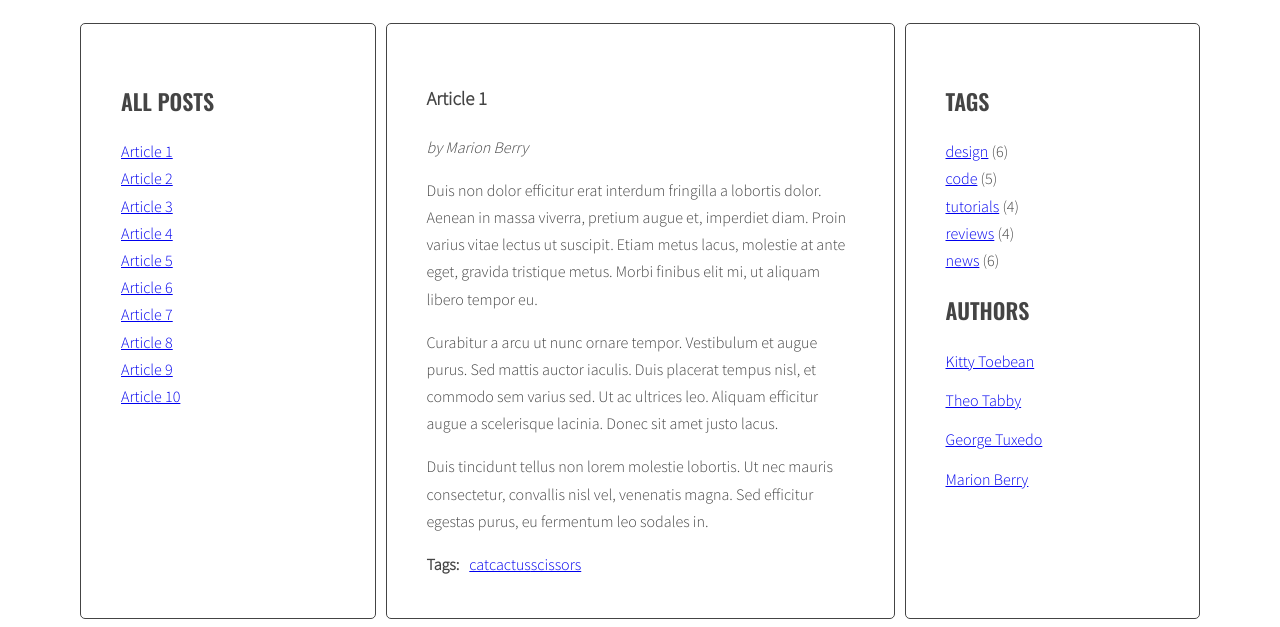
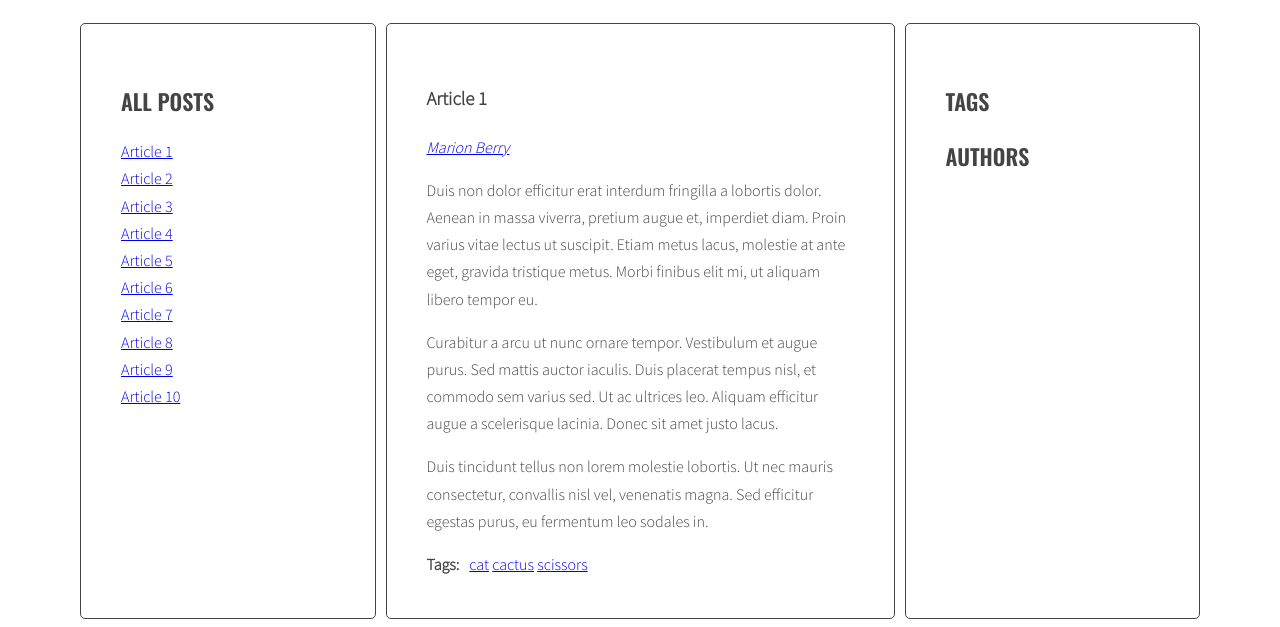
Before and after one commit to kriskensy/WebDev_javascript-blog, a website: page index.html in a window 1280 px wide. Shown: the part 220-847 px from the top of the page. Drawn offline with nearby package versions, Linux system fonts and the light colour scheme.

Commit message:
Add functions: generateAuthors, authorClickHandler and addClickListenersToAuthors

```diff
--- a/index.html
+++ b/index.html
@@ -240,34 +240,9 @@
                 <aside class="sidebar" aria-label="Sidebar wtih tags">
                     <h2 class="section-title">Tags</h2>
                     <ul class="list tags">
-                        <li><a href="#">design</a> <span>(6)</span></li>
-                        <li><a href="#">code</a> <span>(5)</span></li>
-                        <li><a href="#">tutorials</a> <span>(4)</span></li>
-                        <li><a href="#">reviews</a> <span>(4)</span></li>
-                        <li><a href="#">news</a> <span>(6)</span></li>
                     </ul>
                     <h2 class="section-title">Authors</h2>
                     <ul class="list authors">
-                        <li>
-                            <a href="#">
-                                <span class="author-name">Kitty Toebean</span>
-                            </a>
-                        </li>
-                        <li>
-                            <a href="#">
-                                <span class="author-name">Theo Tabby</span>
-                            </a>
-                        </li>
-                        <li>
-                            <a href="#">
-                                <span class="author-name">George Tuxedo</span>
-                            </a>
-                        </li>
-                        <li>
-                            <a href="#">
-                                <span class="author-name">Marion Berry</span>
-                            </a>
-                        </li>
                     </ul>
                 </aside>
             </main>
--- a/js/script.js
+++ b/js/script.js
@@ -1,10 +1,11 @@
 {
     'use strict';
 
-    // document.getElementById('test-button').addEventListener('click', function () {
-    //     const links = document.querySelectorAll('.titles a');
-    //     console.log('links:', links);
-    // })
+    const optArticleSelector = '.post',
+    optTitleSelector = '.post-title',
+    optTitleListSelector = '.titles',
+    optArticleTagsSelector = '.post-tags .list',
+    optArticleAuthorSelector = '.post-author';
 
     const titleClickHandler = function (event) {
         event.preventDefault();
@@ -41,11 +42,6 @@
         clickedArticle.classList.add('active');
 
     };
-
-    const optArticleSelector = '.post',
-        optTitleSelector = '.post-title',
-        optTitleListSelector = '.titles',
-        optArticleTagsSelector = '.post-tags .list';
 
     const generateTitleLinks = function (customSelector = '') {
         // console.log('generateTitleLinks function: ', generateTitleLinks);
@@ -99,10 +95,10 @@
         /* [DONE] find tags wrapper */
             const tagsList = article.querySelector(optArticleTagsSelector);
             /* [DONE] make html variable with empty string */
-            let html='';
+            let html = '';
             /* [DONE] get tags from data-tags attribute */
             const articleTags = article.getAttribute('data-tags');
-            console.log('articleTags: ', articleTags);
+            // console.log('articleTags: ', articleTags);
             /* [DONE] split tags into array */
             const articleTagsArray = articleTags.split(' ');
 
@@ -110,7 +106,7 @@
             for(let tag of articleTagsArray) {
                 /* [DONE] generate HTML of the link */
                 // console.log('tag: ', tag);
-                const tagHTML = '<li><a href="#tag-' + tag + '"><span>' + tag + '</span></a></li>';
+                const tagHTML = '<li><a href="#tag-' + tag + '"><span>' + tag + '</span></a></li> ';
                 // console.log('tagHTML: ', tagHTML);
                 /* [DONE] add generated code to html variable */
                 html = html + tagHTML;
@@ -176,4 +172,58 @@
     };
 
     addClickListenersToTags();
+
+    const generateAuthors = function () {
+
+        const articles = document.querySelectorAll(optArticleSelector);
+        // let html = '';
+
+        for(let article of articles){
+            const authorWrapper = article.querySelector(optArticleAuthorSelector);
+            const articleAuthor = article.getAttribute('data-author');
+            const authorHTML = '<a href="#author-' + articleAuthor + '">' + articleAuthor + '</a>';
+
+            // html = html + authorHTML;
+            // authorWrapper.innerHTML = html;
+            authorWrapper.innerHTML = authorHTML;
+
+            // console.log('articleAuthor: ', articleAuthor);
+            // console.log('authorHTML: ', authorHTML);
+            // console.log('html: ', html);
+            // console.log('authorWrapper: ', authorWrapper);
+        }
+    };
+
+    const authorClickHandler = function (event) {
+        event.preventDefault();
+
+        const clickedElement = this;
+        const href = clickedElement.getAttribute('href');
+        const author = href.replace('#author-','');
+
+        const activeAuthors = document.querySelectorAll('a.active[href^="#author-"]');
+
+        for(let activeAuthor of activeAuthors){
+            activeAuthor.classList.remove('active');
+        }
+
+        const authorLinks = document.querySelectorAll('a[href="' + href + '"]');
+
+        for(let authorLink of authorLinks){
+            authorLink.classList.add('active');
+        }
+
+        generateTitleLinks('[data-author="' + author + '"]');
+    };
+
+    const addClickListenersToAuthors = function () {
+        const authorLinks = document.querySelectorAll('a[href^="#author-"]');
+
+        for(let link of authorLinks){
+            link.addEventListener('click', authorClickHandler);
+        }
+    };
+
+    generateAuthors();
+    addClickListenersToAuthors();
 }
```
